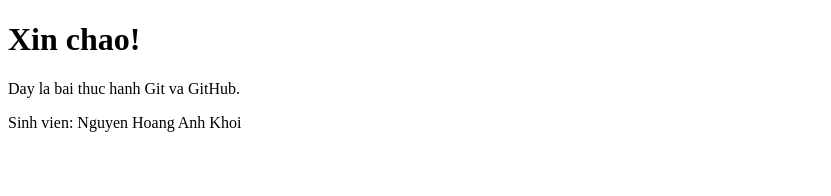
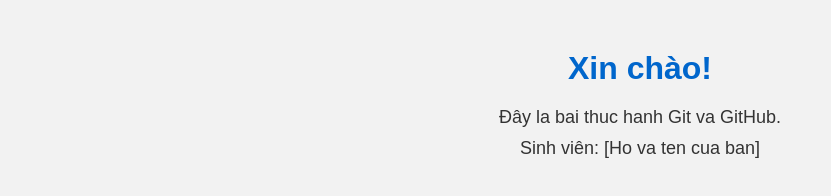
Before and after one commit to AnhKhoi-1110/ThucHanhGit_1822040937, a plain HTML site: page index.html in a window 1280 px wide. Shown: the whole page, without its empty margins (0-831 px from the left). Drawn offline with Linux system fonts and the light colour scheme.

Commit message:
Add basic website interface with CSS

```diff
--- a/index.html
+++ b/index.html
@@ -3,11 +3,12 @@
 <head>
     <meta charset="UTF-8">
     <meta name="viewport" content="width=device-width, initial-scale=1.0">
-    <title>Bài thuc hanh Git</title>
+    <title>Bai thuc hanh Git</title>
+    <link rel="stylesheet" href="style.css">
 </head>
 <body>
-    <h1>Xin chao!</h1>
-    <p>Day la bai thuc hanh Git va GitHub.</p>
-    <p>Sinh vien: Nguyen Hoang Anh Khoi</p>
+    <h1>Xin chào!</h1>
+    <p>Đây la bai thuc hanh Git va GitHub.</p>
+    <p>Sinh viên: [Ho va ten cua ban]</p>
 </body>
-</htnm>
+</html>
--- /dev/null
+++ b/style.css
@@ -0,0 +1,23 @@
+* {
+    margin: 0;
+    padding: 0;
+    box-sizing: border-box;
+}
+
+body {
+    font-family: Arial, sans-serif;
+    background-color: #f2f2f2;
+    color: #333;
+    text-align: center;
+    padding: 50px;
+}
+
+h1 {
+    color: #0066cc;
+    margin-bottom: 20px;
+}
+
+p {
+    font-size: 18px;
+    margin-bottom: 10px;
+}
```
